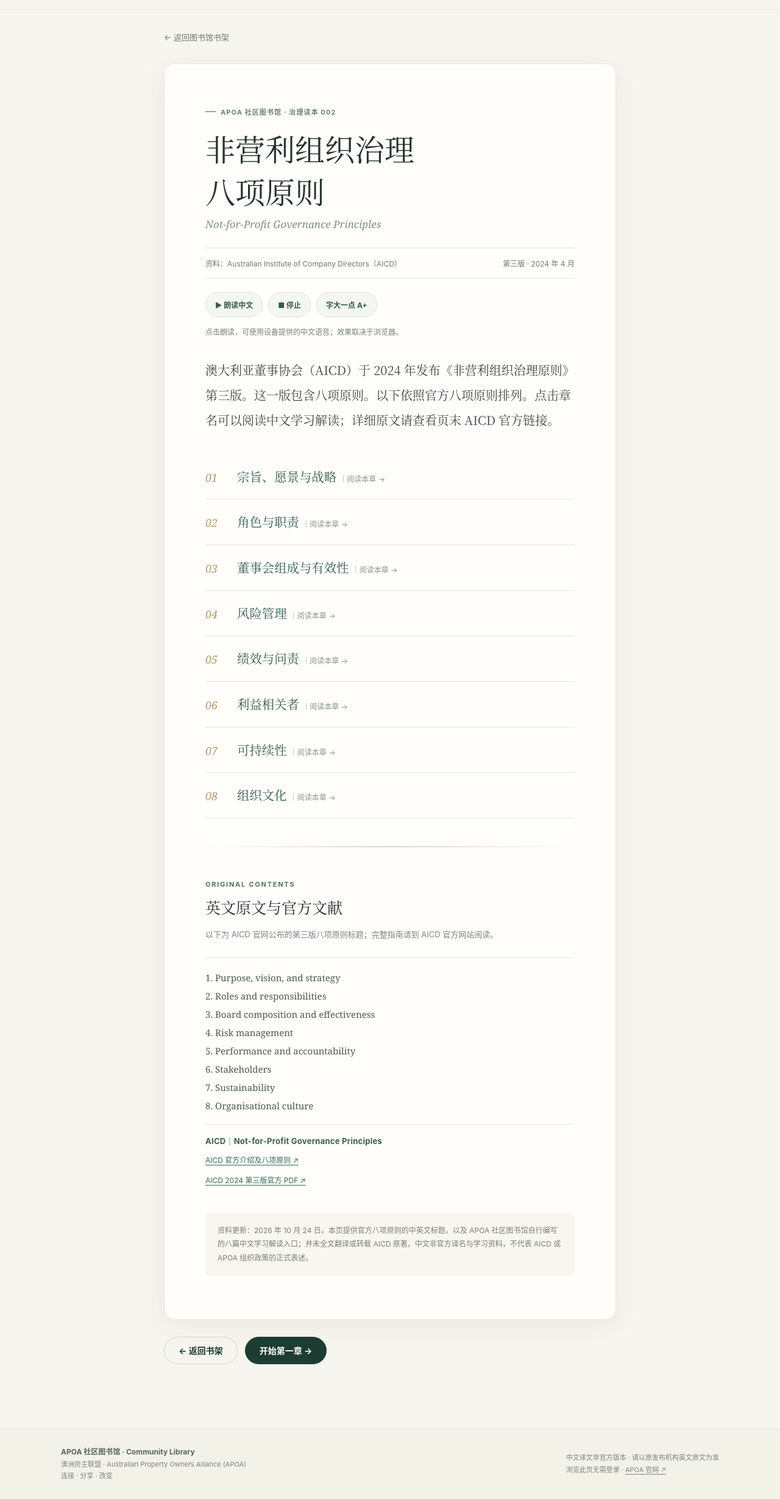
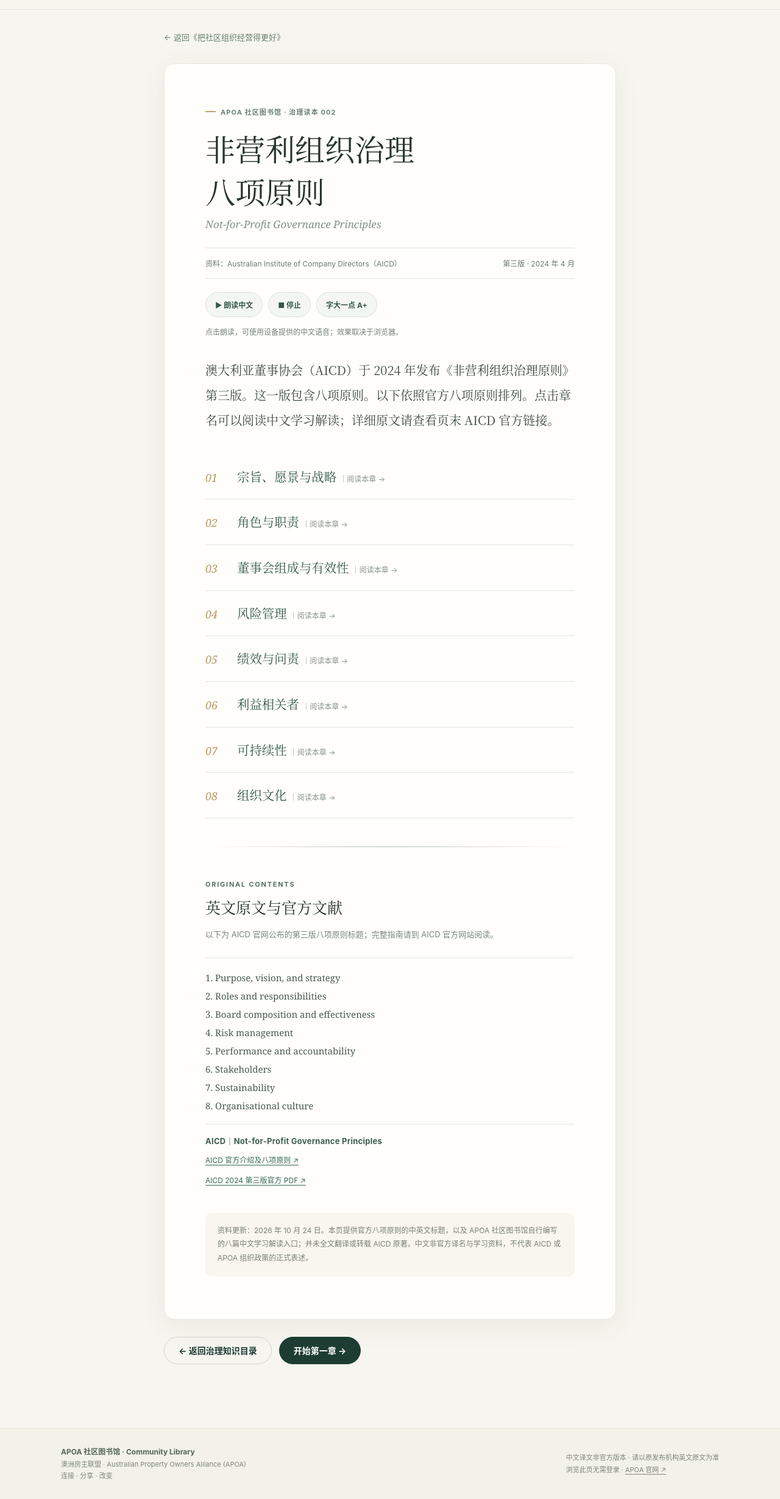
Before and after one commit to apoa-org/organization-handbook, a plain HTML site: page community-library/reader/nfp-governance.html in a window 1280 px wide. Shown: the part 58-2516 px from the top of the page at 61% size. Drawn offline with Linux system fonts and the light colour scheme.

Commit message:
library: correct active article return navigation to the appropriate volume

```diff
--- a/community-library/reader/nfp-governance.html
+++ b/community-library/reader/nfp-governance.html
@@ -81,7 +81,7 @@
 </section>
 
 <section class="page is-active" data-page="contents" id="contents" aria-label="NFP 治理八项原则目录">
-<div class="article-outer"><a href="index.html" class="back-link">← 返回图书馆书架</a><article class="article-sheet">
+<div class="article-outer"><a href="book-governance-notes.html" class="back-link">← 返回《把社区组织经营得更好》</a><article class="article-sheet">
   <div class="article-top-tag">APOA 社区图书馆 · 治理读本 002</div>
   <h1>非营利组织治理<br>八项原则</h1><p class="english-subtitle">Not-for-Profit Governance Principles</p>
   <div class="byline"><span>资料：Australian Institute of Company Directors（AICD）</span><span>第三版 · 2024 年 4 月</span></div>
@@ -95,7 +95,7 @@
     <div class="source-entry"><h3>AICD｜Not-for-Profit Governance Principles</h3><a target="_blank" rel="noopener noreferrer" href="https://www.aicd.com.au/corporate-governance-sectors/not-for-profit/studies/2024-not-for-profit-governance-principles.html">AICD 官方介绍及八项原则 ↗</a><p style="margin:13px 0 0"><a target="_blank" rel="noopener noreferrer" href="https://www.aicd.com.au/content/dam/aicd/pdf/tools-resources/nfp-governance-principles/aicd-nfp-governance-principles-2024.pdf">AICD 2024 第三版官方 PDF ↗</a></p></div>
   </section>
   <div class="disclaimer">资料更新：2026 年 10 月 24 日。本页提供官方八项原则的中英文标题，以及 APOA 社区图书馆自行编写的八篇中文学习解读入口；并未全文翻译或转载 AICD 原著。中文非官方译名与学习资料，不代表 AICD 或 APOA 组织政策的正式表述。</div>
-</article><nav class="article-end-nav" aria-label="继续阅读"><a class="outline-btn" href="index.html">← 返回书架</a><a class="primary-btn" href="governance-principle-01.html">开始第一章 →</a></nav></div>
+</article><nav class="article-end-nav" aria-label="继续阅读"><a class="outline-btn" href="book-governance-notes.html">← 返回治理知识目录</a><a class="primary-btn" href="governance-principle-01.html">开始第一章 →</a></nav></div>
 </section>
 </main>
 <footer class="site-footer"><div class="footer-inner"><div><strong>APOA 社区图书馆 · Community Library</strong><br>澳洲房主联盟 · Australian Property Owners Alliance (APOA)<br>连接 · 分享 · 改变</div><div>中文译文非官方版本 · 请以原发布机构英文原文为准<br>浏览此页无需登录 · <a href="https://apoa.org.au/" target="_blank" rel="noopener noreferrer">APOA 官网 ↗</a></div></div></footer>
```
